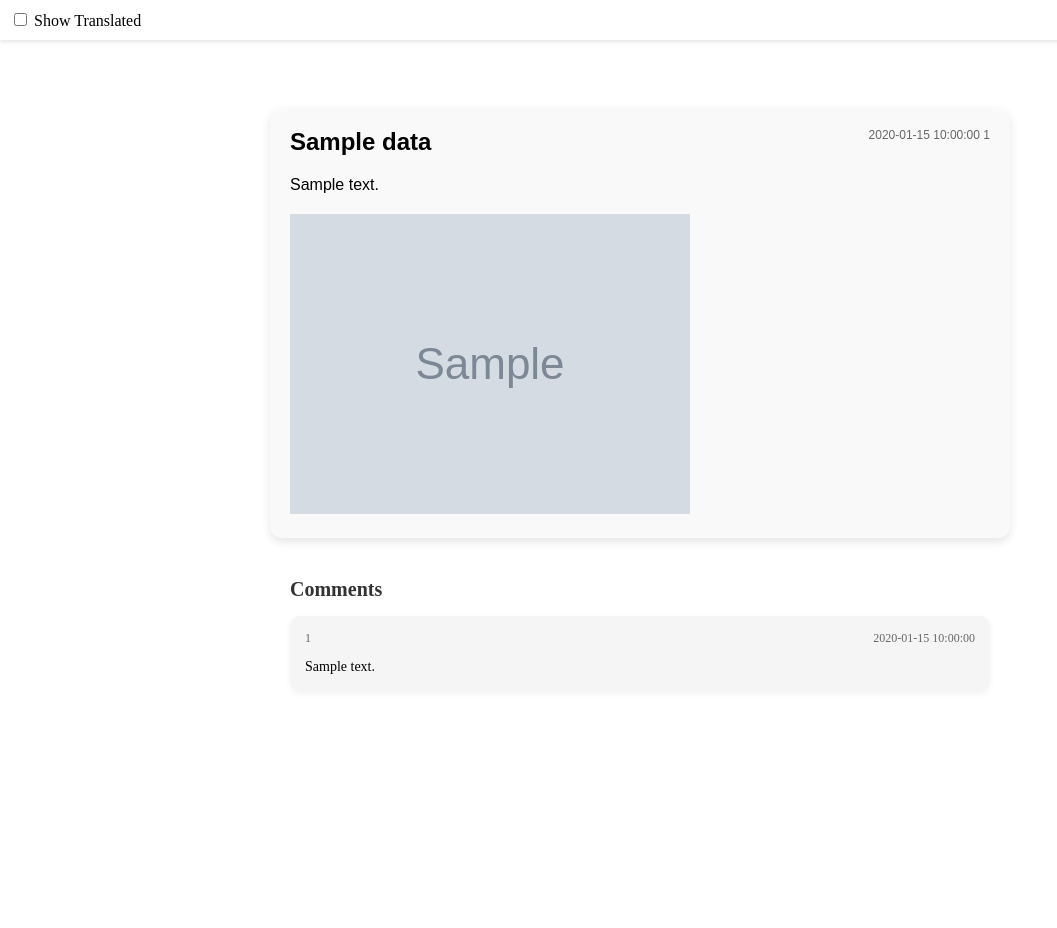
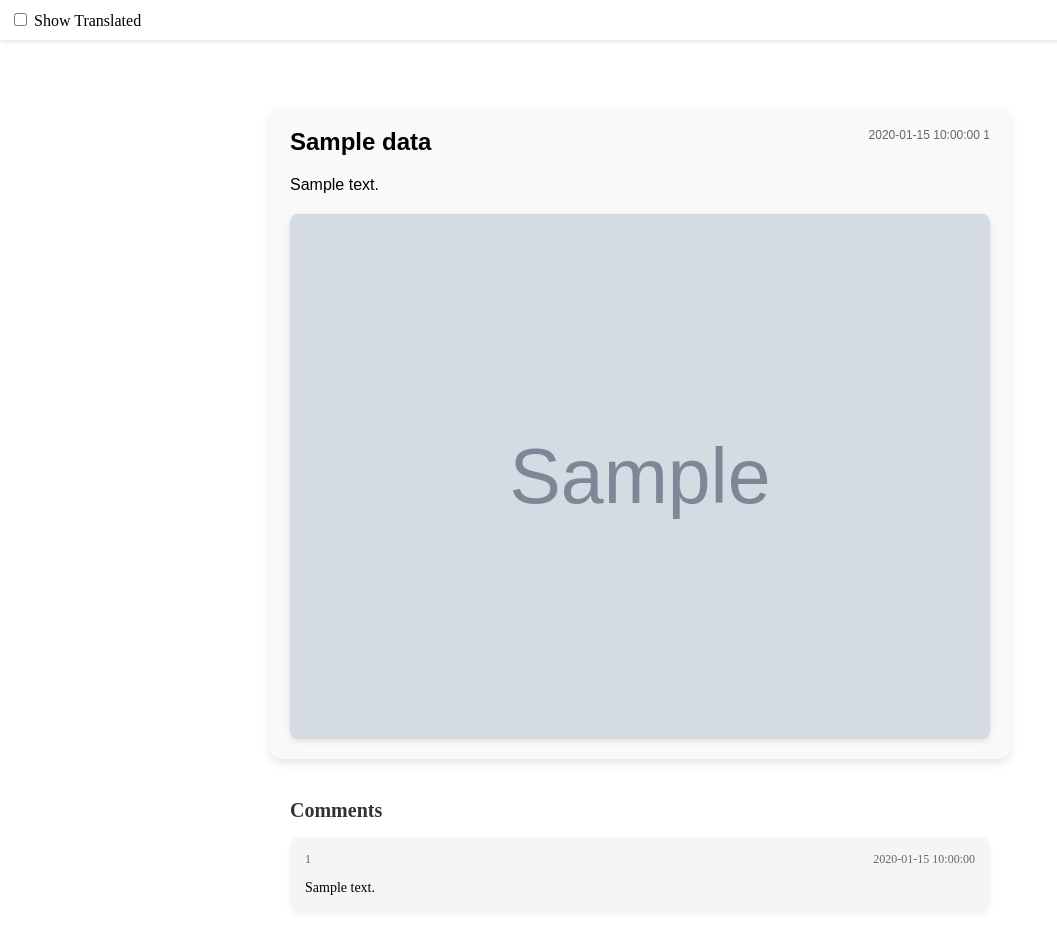
Before and after one commit to Flora4821/GW-Browser, a Flask app: template templates/post.html in a window 1280 px wide. Shown: the whole page, without its empty margins (0-1057 px from the left). Before the commit the page ends 674 px from the top, so only its background shows below. Run offline with Flask 3, Linux system fonts and the light colour scheme; the template is opened without the code that fills it: most values are stand-ins (such as "Sample title", 1, 10 or a date in 2020); grey boxes marked "Sample" are stand-in pictures.

Commit message:
media functionality added

```diff
--- /dev/null
+++ b/static/style.css
@@ -0,0 +1,121 @@
+.text {
+    max-width: 700px;
+    margin: 40px auto;
+    padding: 20px;
+    border-radius: 12px;
+    background-color: #f9f9f9;
+    box-shadow: 0 4px 10px rgba(0, 0, 0, 0.1);
+    font-family: Arial, sans-serif;
+}
+
+.post-header {
+    display: flex;
+    justify-content: space-between;
+    align-items: flex-start;
+    margin-bottom: 15px;
+}
+
+.post-title {
+    font-size: 24px;
+    font-weight: bold;
+    margin: 0;
+    flex: 1;
+}
+
+.post-meta {
+    text-align: right;
+    font-size: 12px;
+    color: #666;
+    white-space: nowrap;
+    margin-left: 20px;
+}
+
+.post-content {
+    font-size: 16px;
+    line-height: 1.6;
+}
+
+.comments-section {
+    margin-top: 40px;
+}
+
+.comments-section h2 {
+    font-size: 20px;
+    margin-bottom: 15px;
+    color: #333;
+}
+
+.comment-box {
+    background-color: #f5f5f5;
+    border-radius: 10px;
+    padding: 15px;
+    margin-bottom: 15px;
+    box-shadow: 0 2px 6px rgba(0, 0, 0, 0.05);
+}
+
+.comment-header {
+    display: flex;
+    justify-content: space-between;
+    font-size: 12px;
+    color: #666;
+    margin-bottom: 10px;
+}
+
+.comment-content p {
+    margin: 0;
+    font-size: 14px;
+    line-height: 1.5;
+}
+
+.comments-container {
+    max-width: 700px;
+    margin: 0 auto;
+}
+
+#top-bar {
+    position: fixed;
+    top: 0;
+    left: 0;
+    width: 100%;
+    background-color: white;
+    padding: 10px;
+    box-shadow: 0 2px 4px rgba(0,0,0,0.1);
+    z-index: 1000;
+    text-align: left;
+}
+
+body {
+    padding-top: 60px;
+}
+
+table {
+    width: auto;
+    font-size: 14px;
+    border-collapse: collapse;
+    margin: 20px auto;
+}
+th, td {
+    padding: 5px;
+    border: 1px solid #ddd;
+    text-align: left;
+    text-wrap: wrap;
+}
+th {
+    background-color: #f0f0f0;
+}
+
+.post-images {
+    display: flex;
+    flex-wrap: wrap;
+    gap: 10px;
+    margin-top: 15px;
+}
+
+.post-images img {
+    max-width: 100%;
+    height: auto;
+    border-radius: 8px;
+    box-shadow: 0 2px 6px rgba(0, 0, 0, 0.1);
+    flex: 1 1 calc(50% - 10px); /* 2 per row on average */
+    object-fit: contain;
+}
--- a/templates/post.html
+++ b/templates/post.html
@@ -1,97 +1,7 @@
 <!DOCTYPE html>
 <html>
 <head>
-    <style>
-        .text {
-            max-width: 700px;
-            margin: 40px auto;
-            padding: 20px;
-            border-radius: 12px;
-            background-color: #f9f9f9;
-            box-shadow: 0 4px 10px rgba(0, 0, 0, 0.1);
-            font-family: Arial, sans-serif;
-        }
-
-        .post-header {
-            display: flex;
-            justify-content: space-between;
-            align-items: flex-start;
-            margin-bottom: 15px;
-        }
-
-        .post-title {
-            font-size: 24px;
-            font-weight: bold;
-            margin: 0;
-            flex: 1;
-        }
-
-        .post-meta {
-            text-align: right;
-            font-size: 12px;
-            color: #666;
-            white-space: nowrap;
-            margin-left: 20px;
-        }
-
-        .post-content {
-            font-size: 16px;
-            line-height: 1.6;
-        }
-
-        .comments-section {
-            margin-top: 40px;
-        }
-
-        .comments-section h2 {
-            font-size: 20px;
-            margin-bottom: 15px;
-            color: #333;
-        }
-
-        .comment-box {
-            background-color: #f5f5f5;
-            border-radius: 10px;
-            padding: 15px;
-            margin-bottom: 15px;
-            box-shadow: 0 2px 6px rgba(0, 0, 0, 0.05);
-        }
-
-        .comment-header {
-            display: flex;
-            justify-content: space-between;
-            font-size: 12px;
-            color: #666;
-            margin-bottom: 10px;
-        }
-
-        .comment-content p {
-            margin: 0;
-            font-size: 14px;
-            line-height: 1.5;
-        }
-
-        .comments-container {
-            max-width: 700px;
-            margin: 0 auto;
-        }
-
-        #top-bar {
-            position: fixed;
-            top: 0;
-            left: 0;
-            width: 100%;
-            background-color: white;
-            padding: 10px;
-            box-shadow: 0 2px 4px rgba(0,0,0,0.1);
-            z-index: 1000;
-            text-align: left;
-        }
-
-        body {
-            padding-top: 60px;
-        }
-    </style>
+    <link rel="stylesheet" href="{{ url_for('static', filename='style.css') }}">
 </head>
 <body>
     <div id="top-bar">
@@ -119,7 +29,14 @@
         </div>
         <div class="post-images">
             {% for image_url in data["Images"] %}
-                <img src="{{ image_url }}" alt="Post Image">
+                {% if image_url.endswith(".mp4") %}
+                    <video controls>
+                        <source src="{{ url_for('static', filename=image_url.replace("D:/Geometry Dash/GW_Archive/", "")) }}" type="video/mp4">
+                        Your browser does not support the video tag.
+                    </video>
+                {% else %}
+                    <img src="{{ url_for('static', filename=image_url.replace("D:/Geometry Dash/GW_Archive/", "")) }}" alt="Post Image">
+                {% endif %}
             {% endfor %}
         </div>
     </div>
```
Also changed, not shown: templates/post_overview.html (+1 -34 lines), 2 other files.
